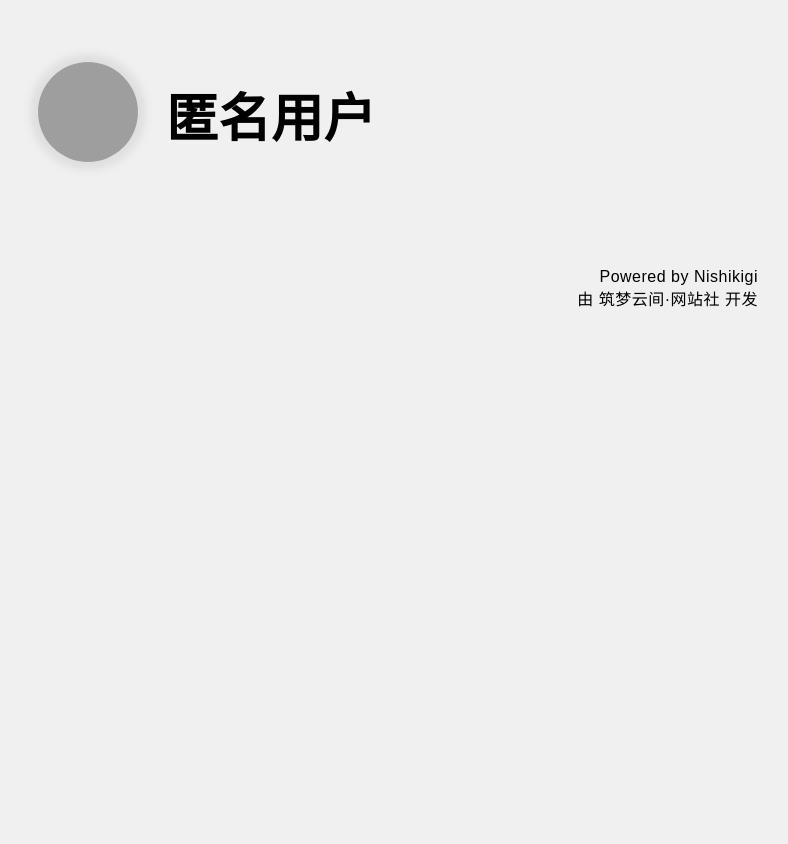
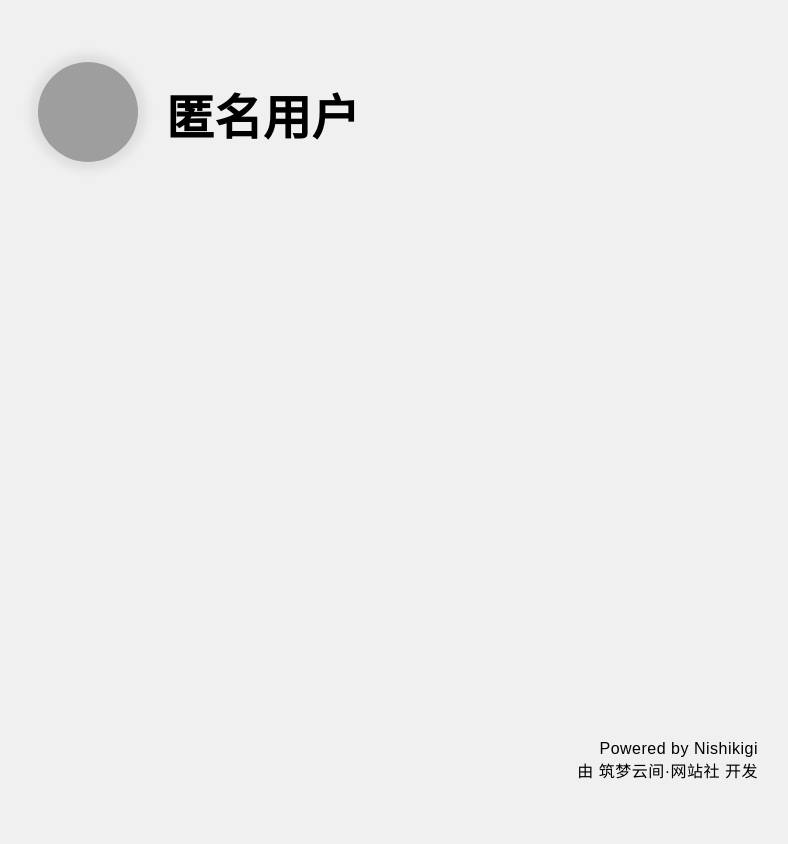
Before and after one commit to sx120609/Nishikigi, a Python web app: template templates/anonymous.html in a window 1280 px wide. Shown: the whole page, without its empty margins (12-800 px from the left). Before the commit the page ends 307 px from the top, so only its background shows below. Run offline with Jinja, Linux system fonts and the light colour scheme; the template is opened without the code that fills it, so the values that code supplies are empty; grey boxes are pictures that could not be loaded.

Commit message:
feat: min height

```diff
--- a/templates/anonymous.html
+++ b/templates/anonymous.html
@@ -2,7 +2,6 @@
 <html lang="zh">
 <head>
     <meta charset="UTF-8">
-    <title>匿名消息</title>
     <style>
         body {
             font-family: "SF Pro", "PingFang SC", Arial, sans-serif;
@@ -15,8 +14,12 @@
             letter-spacing: 0.5px;
         }
         .card {
+            display: flex;
+            flex-direction: column;
             padding: 0px 30px;
             min-width: 100%;
+            min-height: 720px;
+            justify-content: space-between;
         }
         .user {
             display: flex;
@@ -60,21 +63,19 @@
             padding: 0 !important;
             transform: translateY(-0.1em);
         }
-
     </style>
 </head>
 
 <body>
 <div class="card">
+    <div>
         <div style="display: flex; justify-content: space-between;">
             <div class="user">
                 <div class="avatar">
-                <img src="https://q1.qlogo.cn/g?b=qq&nk=1&s=100" alt="头像">
+                    <img src="https://q1.qlogo.cn/g?b=qq&nk={{ user_id }}&s=100" alt="头像">
                 </div>
-            <div class="nickname">
-                <div style="font-size: 52px; font-weight: bold;">
+                <div style="font-size: 48px; font-weight: bold;">
                         匿名用户
-                </div>
                 </div>
             </div>
         </div>
@@ -93,9 +94,9 @@
             </div>
             <br/>
         {% endfor %}
+    </div>
 
-    <br/>
-
+    <div>
         <div style="display: flex; justify-content: right; margin-top: 42px">
             Powered by Nishikigi
         </div>
@@ -104,6 +105,7 @@
             <div>由 筑梦云间·网站社 开发</div>
         </div>
     </div>
+</div>
 
 </body>
 </html>
```
Also changed, not shown: templates/normal.html (+10 -6 lines). Lines whose indentation alone changed are shown as unchanged.
